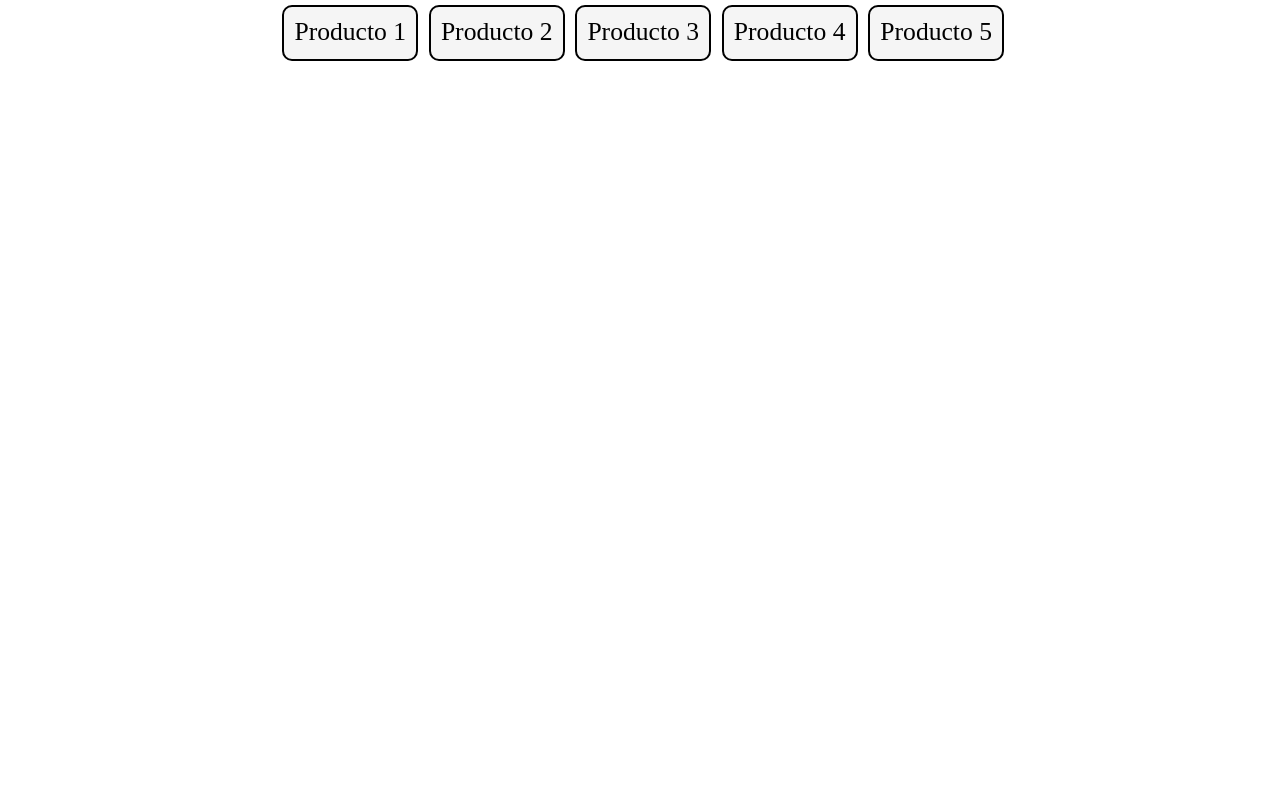
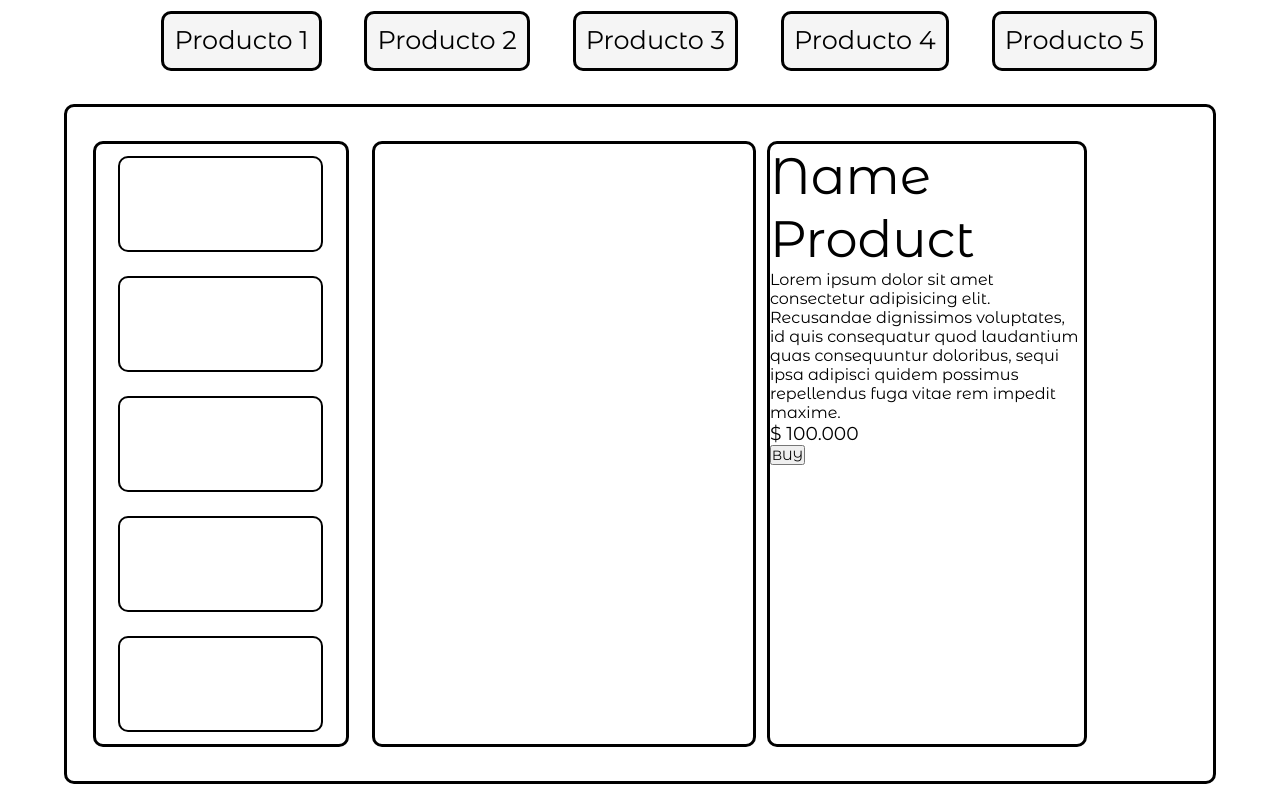
Before and after one commit to manolo0o/ExamenHTML5yCSS3, a plain HTML site: page index.html in a window 1280 px wide. Drawn offline with Linux system fonts and the light colour scheme; a web font is replaced by a local one.

Commit message:
feat: :lipstick: Adding font to the website and conten

```diff
--- a/css/index.css
+++ b/css/index.css
@@ -1,37 +1,112 @@
+
+@import url('https://fonts.googleapis.com/css2?family=Dhurjati&family=Montserrat+Alternates:ital,wght@0,100;0,200;0,300;0,400;0,500;0,600;0,700;0,800;0,900;1,100;1,200;1,300;1,400;1,500;1,600;1,700;1,800;1,900&family=Sree+Krushnadevaraya&display=swap');
+
+
 *{
     margin: 0;
     padding: 0;
     box-sizing: border-box;
+    font-family: "Montserrat Alternates", sans-serif;
+    font-weight: 400;
+    font-style: normal;
+
 }
+
+body{
+    width: 100%;
+    height: 100vh;
+    display: flex;
+    flex-direction: column;
+    align-items: center;
+}
+
 
 .item_1{
     display: flex;
     justify-content: center;
 }
+.item_1 .header{
+    margin-top: 1vh;
+    width: 100%;
+}
 .item_1 .menu{
-    width: 100%;
     height: 8vh;
     display: flex;
     align-items: center;
 }
 .menu li {
     display: inline;
+    list-style: none;
 }
 .menu a{
-    margin-left: 0.5vw;
+    margin-left: 3vw;
     padding: 0.8vw;
     padding-bottom: 1vw;
     color: rgb(0, 0, 0);
     text-decoration: none;
     list-style: none;
     font-size: 2vw;
-    border: 2.5px solid black;
+    border: 3px solid black;
     border-radius: 10px;
     background-color: whitesmoke;
+
 }
 .menu a:hover{
     border-radius: 10px;
     background-color: black;
     color: white;
     font-weight: bold;
+    border: none;
 }
+
+
+
+
+
+.productContainer{
+    margin-top: 4vh;
+    border: 3px solid black;
+    border-radius: 10px;
+    display: flex;
+    width: 90vw;
+    height: 85vh;
+    align-items: center;
+}
+.containerImgs{
+    display: flex;
+    flex-direction: column;
+    justify-content: space-around;
+    margin-left: 2vw;
+    border-radius: 10px;
+    border: 3px solid black;
+    width: 20vw;
+    height: 90%;
+    align-items: center;
+}
+.img1{
+    border: 2px solid black;
+    width: 16vw;
+    height: 12vh;
+    border-radius: 10px;
+}
+
+.imgPrincipal{
+    margin-left: 2%;
+    border: 3px solid black;
+    height: 90%;
+    width: 30vw;
+    border-radius: 10px;
+}
+
+.contenido{
+    margin-left: 1%;
+    border: 3px solid black;
+    height: 90%;
+    width: 25vw;
+    border-radius: 10px;
+}
+
+.contenido h1{
+    font-size: 4vw;
+
+}
--- a/index.html
+++ b/index.html
@@ -39,6 +39,23 @@
             </div>
         </header>
     </div>
-
+    <div class="productContainer">
+        <div class="containerImgs">
+            <div class="img1"><img src="" alt=""></div>
+            <div class="img1"><img src="" alt=""></div>
+            <div class="img1"><img src="" alt=""></div>
+            <div class="img1"><img src="" alt=""></div>
+            <div class="img1"><img src="" alt=""></div>
+        </div>
+        <div class="imgPrincipal">
+            <img src="" alt="">
+        </div>
+        <div class="contenido">
+            <h1>Name Product</h1>
+            <p>Lorem ipsum dolor sit amet consectetur adipisicing elit. Recusandae dignissimos voluptates, id quis consequatur quod laudantium quas consequuntur doloribus, sequi ipsa adipisci quidem possimus repellendus fuga vitae rem impedit maxime.</p>
+            <h3>$ 100.000</h3>
+            <button>BUY</button>
+        </div>
+    </div>
 </body>
 </html>
```
